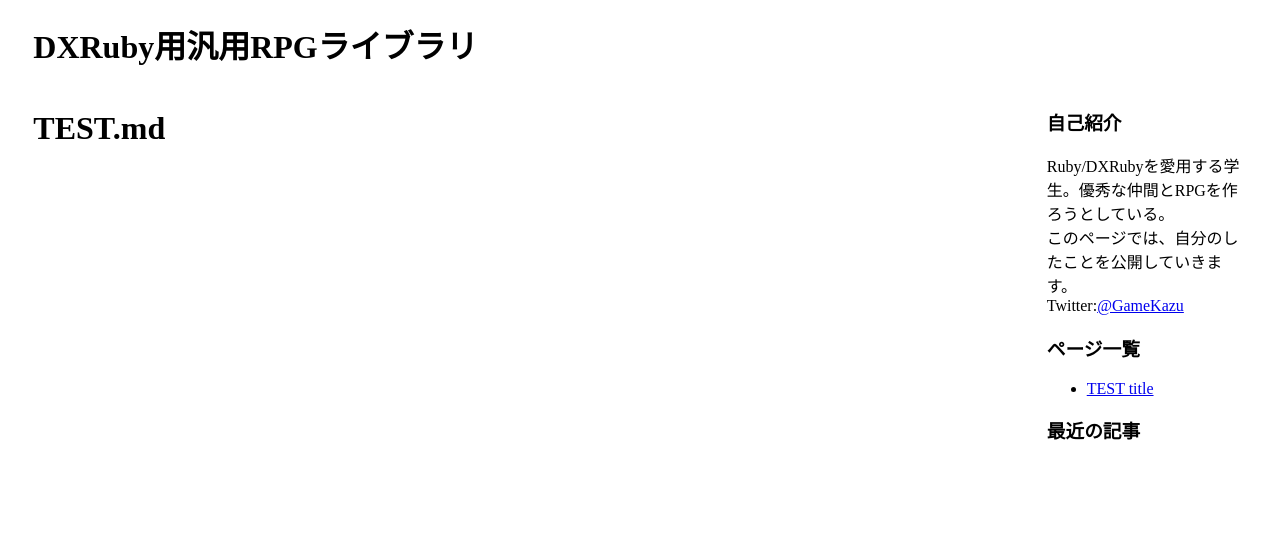
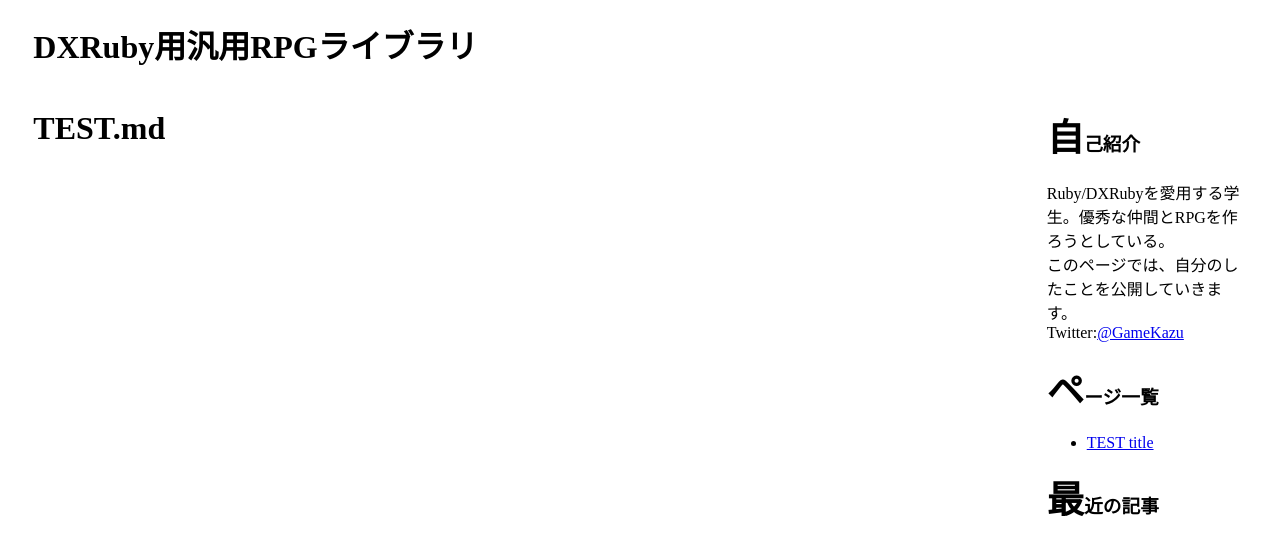
Before and after one commit to RPGP1/rpgp1.github.com, a Jekyll site: the page built from index.md, in a window 1280 px wide. Shown: the top 555 px of the page. Built offline with Jekyll 4.4.1, drawn with Linux system fonts in a browser that asks for light colours.

Commit message:
Update default.css

```diff
--- a/css/default.css
+++ b/css/default.css
@@ -30,6 +30,11 @@
   /* 背景タイルをリピートする */
 }
 
+h3:first-letter {
+  font-size:2em;
+  font-weight:bold;
+}
+
 #fotter {
   width:100%;
   clear:left;
```
